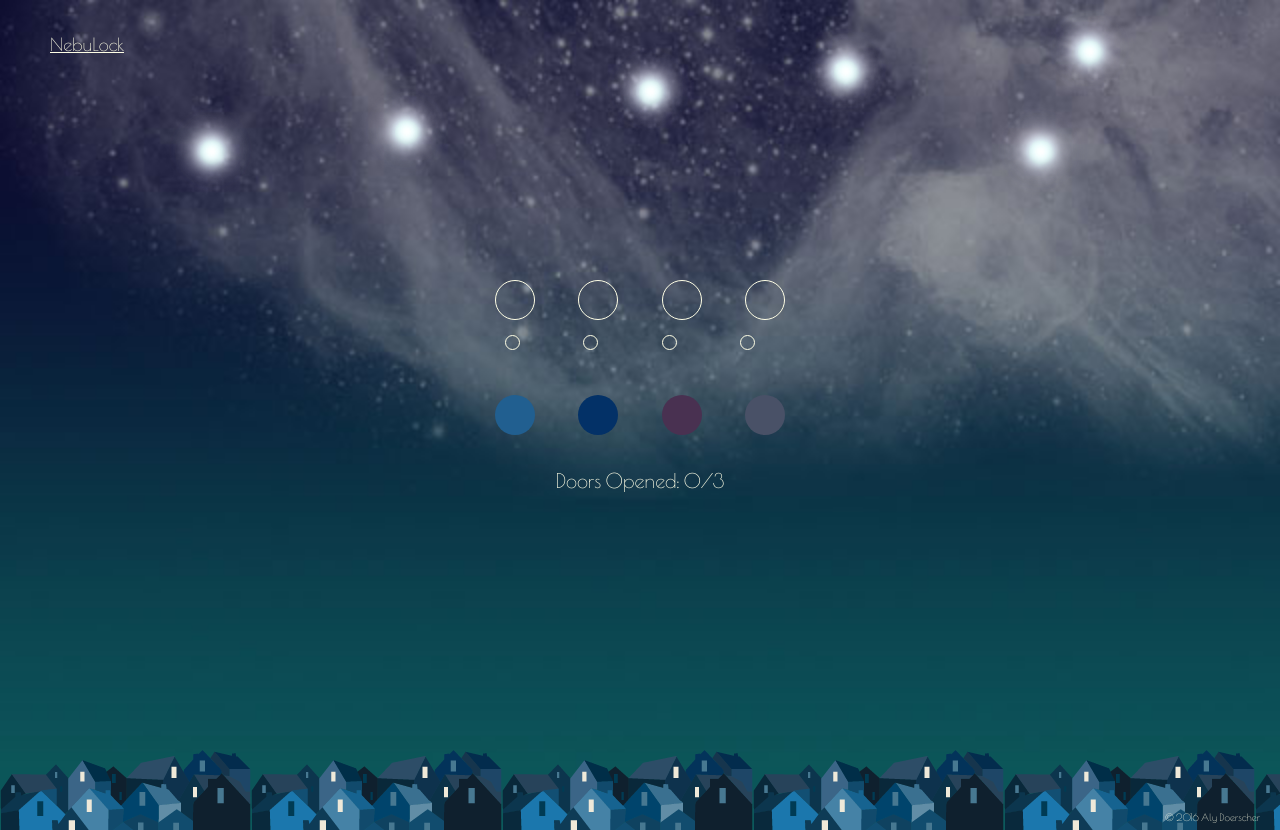
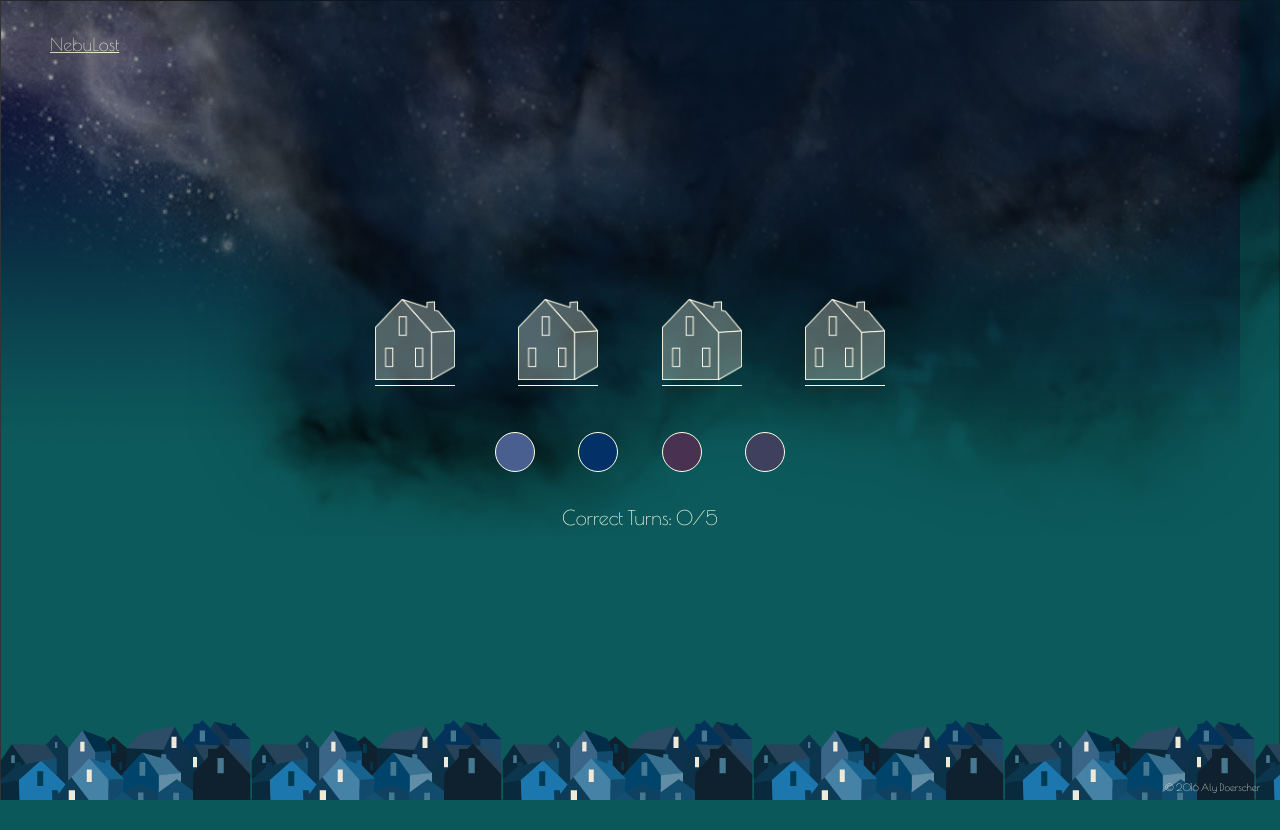
Before and after one commit to doerschera/Dim-Valley, a PHP site: page /password.html in a window 1280 px wide. After the commit the page ends 800 px from the top, so only its background shows below. Run offline with PHP 8.4, Linux system fonts and the light colour scheme.

Commit message:
part two add glowcloud and script

```diff
--- a/part2.css
+++ b/part2.css
@@ -5,8 +5,8 @@ html, body {
 }
 
 body {
-	background-image: url('images/background2.jpg');
-	background-size: 100% auto;
+	background-image: url('images/background2-1.jpg');
+	/*background-size: 100% auto;*/
 	background-repeat: no-repeat;
 	background-color: rgb(12, 90, 92);
 	font-family: 'Poiret One', 'Helvetica Neue', Helvetica, sans-serif;
@@ -25,8 +25,10 @@ body {
 }
 
 .wrapper {
-	min-height: 100%;
+	width: 100%;
+	height: 100%;
 	margin-bottom: -80px;
+	border: solid 1px;
 }
 
 .wrapper:after {
@@ -43,58 +45,53 @@ h1 {
 	margin-left: 20px;
 }
 
+.navbar-header {
+	position: absolute;
+	top: 0px;
+}
+
 /* Orbs */
 
 img {
-	width: 100px;
 	position: absolute;
+	width: 100%;
 }
 
-#star1 {
-	top: 20px;
-	right: 30%;
+.cloud {
+	width: 100%;
+	padding: 0px;
+	position: absolute;
+	top: 0;
 }
 
-#star2 {
-	top: 40px;
-	right: 50%;
-}
-
-#star3 {
-	top: 80px;
-	right: 75%;
-}
-
-#star4 {
-	top: 100px;
-	right: 10%;
-}
-
-#star5 {
-	top: 100px;
-	right: 95%;
-}
-
-#star6 {
-	right: 5%;
+#glowcloud {
+	width: 100%;
+	top: -600px;
 }
 
 /* Guess area */
 
 #main {
-	margin-top: 200px;
+	margin-top: 300px;
 }
 
 li {
 	display: inline-block;
-	border-radius: 100%;
-	border: solid 1px #ffffe6;
 }
 
 #runes li {
-	width: 40px;
-	height: 40px;
-	margin-right: 40px;
+	width: 80px;
+	height: 85px;
+	margin-right: 60px;
+	border-bottom: solid 1px #ffffe6;
+	position: relative;
+}
+
+.houses {
+	position: absolute;
+	bottom: 5px;
+	left: 0;
+	width: 80px;
 }
 
 /* Guess codes */
@@ -103,6 +100,8 @@ li {
 	width: 15px;
 	height: 15px;
 	margin-right: 60px;
+	border-radius: 100%;
+	border: solid 1px #ffffe6;
 }
 
 /* Selection Area */
@@ -113,10 +112,16 @@ li {
 	height: 40px;
 	margin-right: 40px;
 	margin-top: 30px;
+	border-radius: 100%;
+	border: solid 1px #ffffe6;
+}
+
+#choices li:hover {
+	border-color: #ffffb3;
 }
 
 #choice1 {
-	background-color: rgb(33, 95, 144);
+	background-color: rgb(73, 95, 144);
 }
 
 #choice2 {
@@ -128,7 +133,7 @@ li {
 }
 
 #choice4 {
-	background-color: rgb(73, 81, 103);
+	background-color: rgb(62, 64, 94);
 }
 
 /* Correct guess */
@@ -136,6 +141,8 @@ li {
 .notice {
 	font-size: 14px;
 	text-align: center;
+	display: none;
+
 }
 
 /* Count and buttons */
@@ -212,10 +219,10 @@ footer {
 	background-repeat: repeat-x !important;
 	width: 100%;
 	position: absolute;
-	left: 0;
-	bottom: 0;
+	left: 0%;
+	bottom: 0%;
 	height: 80px;
-	margin-top: 30px;
+	/*margin-top: 30px;*/
 	/*z-index: -1;*/
 }
 
--- /dev/null
+++ b/part2.js
@@ -0,0 +1,85 @@
+$(document).ready(function(){
+
+	var computer = [];
+	var user = [];
+	var guess = 0;
+	var correct = 0;
+	var turn = 0;
+
+	function computerGuess() {
+		for(var i = 0; i < 4; i++) {
+			var num = Math.floor(Math.random()*4)+1;
+			console.log(num);
+			computer.push(num);
+		}
+	}
+
+	computerGuess();
+
+	$('#choice1').click(function(){
+		user.push(1);
+		$('.houses').eq(guess).attr('src', 'images/house1.png');
+		guess ++;
+		console.log(user);
+		winLose();
+	})
+
+	$('#choice2').click(function(){
+		user.push(2);
+		$('.houses').eq(guess).attr('src', 'images/house2.png');
+		guess ++;
+		console.log(user);
+		winLose();
+	})
+
+	$('#choice3').click(function(){
+		user.push(3);
+		$('.houses').eq(guess).attr('src', 'images/house3.png');
+		guess ++;
+		console.log(user);
+		winLose();
+	})
+
+	$('#choice4').click(function(){
+		user.push(4);
+		$('.houses').eq(guess).attr('src', 'images/house4.png');
+		guess ++;
+		console.log(user);
+		winLose();
+	})
+
+
+	function winLose() {
+		console.log('winLose')
+		if(user.length===4) {
+			if(computer.toString() === user.toString()) {
+				console.log('win');
+				$('.notice').fadeIn(1000);
+				$('.notice').delay(500).fadeOut(1000);
+				setTimeout(function() {
+					$('.houses').attr('src', 'images/emptyHouses.png')
+					}, 2500);
+				correct ++;
+				user = [];
+				computer = [];
+				guess = 0;
+				computerGuess();
+			} else {
+				console.log('lose')
+				$('#glowcloud').animate({top: '+=50px'});
+				setTimeout(function(){
+					$('.houses').attr('src', 'images/emptyHouses.png');
+				}, 1500);
+				user = []
+				guess = 0;
+				turn ++;
+			}
+		}
+	}
+
+})
+
+// setTimeout(function() {
+// 	$('.win').removeClass('disable');
+// 	$('body').css('backgroundColor', 'rgb(69, 130, 166)');
+// 	}, 1500);
--- a/password.html
+++ b/password.html
@@ -4,40 +4,30 @@
 	<meta charset="utf-8">
 	<link rel="stylesheet" href="https://maxcdn.bootstrapcdn.com/bootstrap/3.3.7/css/bootstrap.min.css" integrity="sha384-BVYiiSIFeK1dGmJRAkycuHAHRg32OmUcww7on3RYdg4Va+PmSTsz/K68vbdEjh4u" crossorigin="anonymous">
 	<link rel="stylesheet" type="text/css" href="part2.css">
-	<title>NebuLock</title>
+	<title>NebuLost</title>
 </head>
 <body>
 	<div class="navbar-header col-xs-2">
-		<h1 class="navbar-brand">NebuLock</h1>
+		<h1 class="navbar-brand">NebuLost</h1>
 	</div>
 
 	<div class="wrapper">
-		<div class="container">
-			<div class="row">
-				<div class="col-xs-10 col-xs-offest-1" id="starUL">
-					<img src="images/orb.png" id="star1">
-					<img src="images/orb.png" id="star2">
-					<img src="images/orb.png" id="star3">
-					<img src="images/orb.png" id="star4">
-					<img src="images/orb.png" id="star5">
-					<img src="images/orb.png" id="star6">
-				</div>
-			</div>
+		<div class="col-xs-12 cloud">
+		<img src="images/glowcloud2.png" id="glowcloud">
 		</div>
-
 		<div class="container" id="main">
 			<div class="row">
 				<div class="center col-xs-12 col-md-8 col-md-offset-2">
 					<ul id="runes">
-						<li></li>
-						<li></li>
-						<li></li>
-						<li></li>
+						<li><img class="houses" src="images/emptyHouses.png"></li>
+						<li><img class="houses" src="images/emptyHouses.png"></li>
+						<li><img class="houses" src="images/emptyHouses.png"></li>
+						<li><img class="houses" src="images/emptyHouses.png"></li>
 					</ul>
 				</div>
 			</div>
 
-			<div class="row">
+			<!-- <div class="row">
 				<div class="center col-xs-12 col-md-8 col-md-offset-2">
 					<div>
 						<ul id="positionMark">
@@ -48,10 +38,10 @@
 						</ul>
 					</div>
 				</div>
-			</div>
+			</div> -->
 
 			<div class="row">
-				<div class="center disable col-xs-12 col-md-8 col-md-offset-2" id="nice">
+				<div class="center col-xs-12 col-md-8 col-md-offset-2">
 					<p class="notice">Nice, you got it! Get ready for another.</p>
 				</div>
 			</div>
@@ -60,10 +50,10 @@
 			<div class="row">
 				<div class="center col-xs-12 col-md-8 col-md-offset-2">
 					<ul id="choices">
-						<li id="choice1"></li>
-						<li id="choice2"></li>
-						<li id="choice3"></li>
-						<li id="choice4"></li>
+						<a href="#"><li id="choice1"></li></a>
+						<a href="#"><li id="choice2"></li></a>
+						<a href="#"><li id="choice3"></li></a>
+						<a href="#"><li id="choice4"></li></a>
 					</ul>
 				</div>
 			</div>
@@ -71,7 +61,7 @@
 
 			<div class="row">
 				<div class="center col-xs-12 col-md-8 col-md-offset-2">
-					<h2 class='col-xs-12' id="discovered">Doors Opened: 0/3</h2>
+					<h2 class='col-xs-12' id="discovered">Correct Turns: 0/5</h2>
 				</div>
 			</div>
 		</div>
@@ -118,6 +108,6 @@
 
 	<script src="https://ajax.googleapis.com/ajax/libs/jquery/1.12.4/jquery.min.js"></script>
   	<script src="https://maxcdn.bootstrapcdn.com/bootstrap/3.3.7/js/bootstrap.min.js"></script>
-  	<script type="text/javascript" src=''></script>
+  	<script type="text/javascript" src='part2.js'></script>
 </body>
 </html>
```
Also changed, not shown: images/background2-1.jpg (added), images/emptyHouses.png (added), images/glowcloud.png (added), images/glowcloud2.png (added), images/house1.png (added), images/house2.png (added), images/house3.png (added), images/house4.png (added), images/orb.png, 3 other files.
